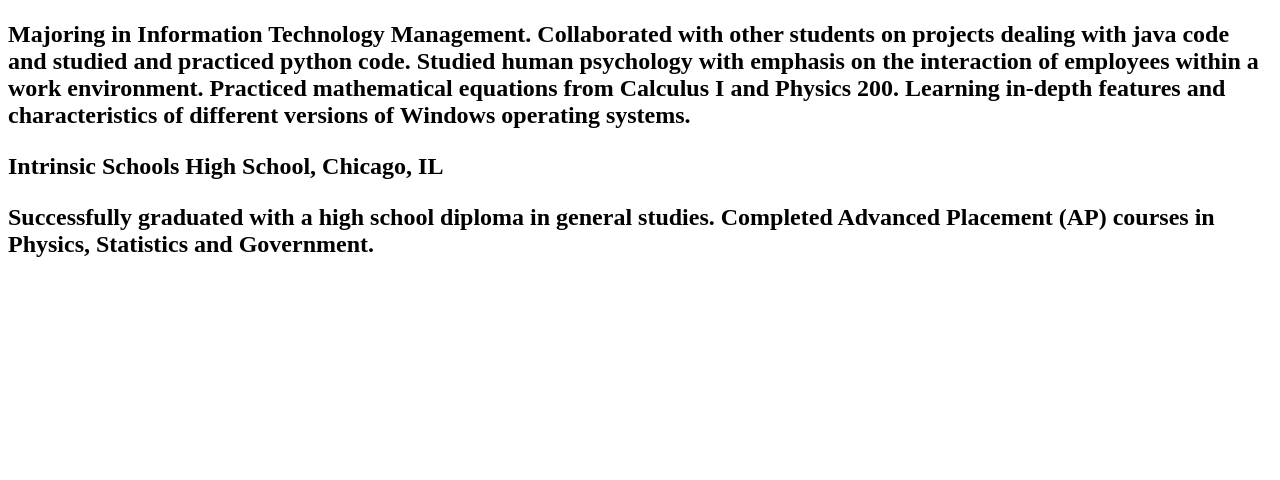
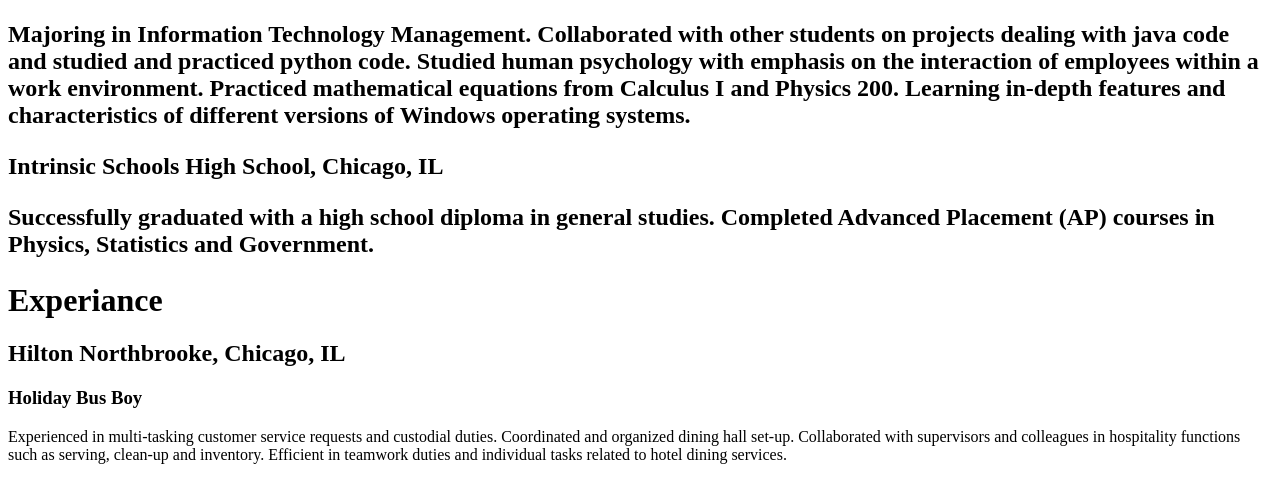
Before and after one commit to alexlam846/Project1, a plain HTML site: page resume.html in a window 1280 px wide. Shown: the part 534-1014 px from the top of the page. Before the commit the page ends 816 px from the top, so only its background shows below. Drawn offline with Linux system fonts and the light colour scheme.

Commit message:
Update resume.html
Added title for job experiance, along with first job and accomplishments.

```diff
--- a/resume.html
+++ b/resume.html
@@ -22,6 +22,14 @@
 	  <p>Successfully graduated with a high school diploma in general studies.
 	     Completed Advanced Placement (AP) courses in Physics, Statistics and Government.
       </p>
+	  <h1>Experiance</h1>
+	  <h2>Hilton Northbrooke, Chicago, IL</h2>
+	  <h3>Holiday Bus Boy</h3>
+	  <p>Experienced in multi-tasking customer service requests and custodial duties. Coordinated and organized dining hall set-up.
+	     Collaborated with supervisors and colleagues in hospitality functions such as serving, clean-up and inventory.
+	     Efficient in teamwork duties and individual tasks related to hotel dining services.
+      </p>
+
 	</body>
 
 </html>
```
